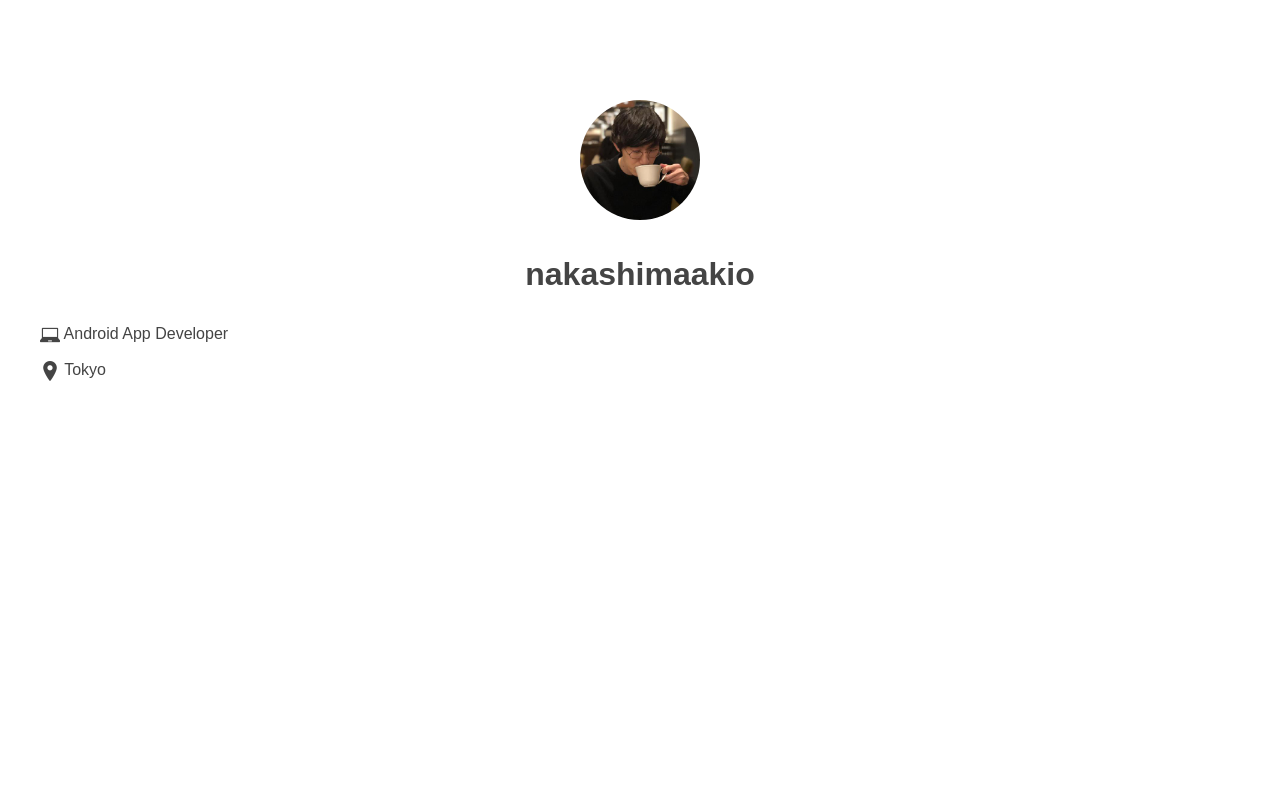
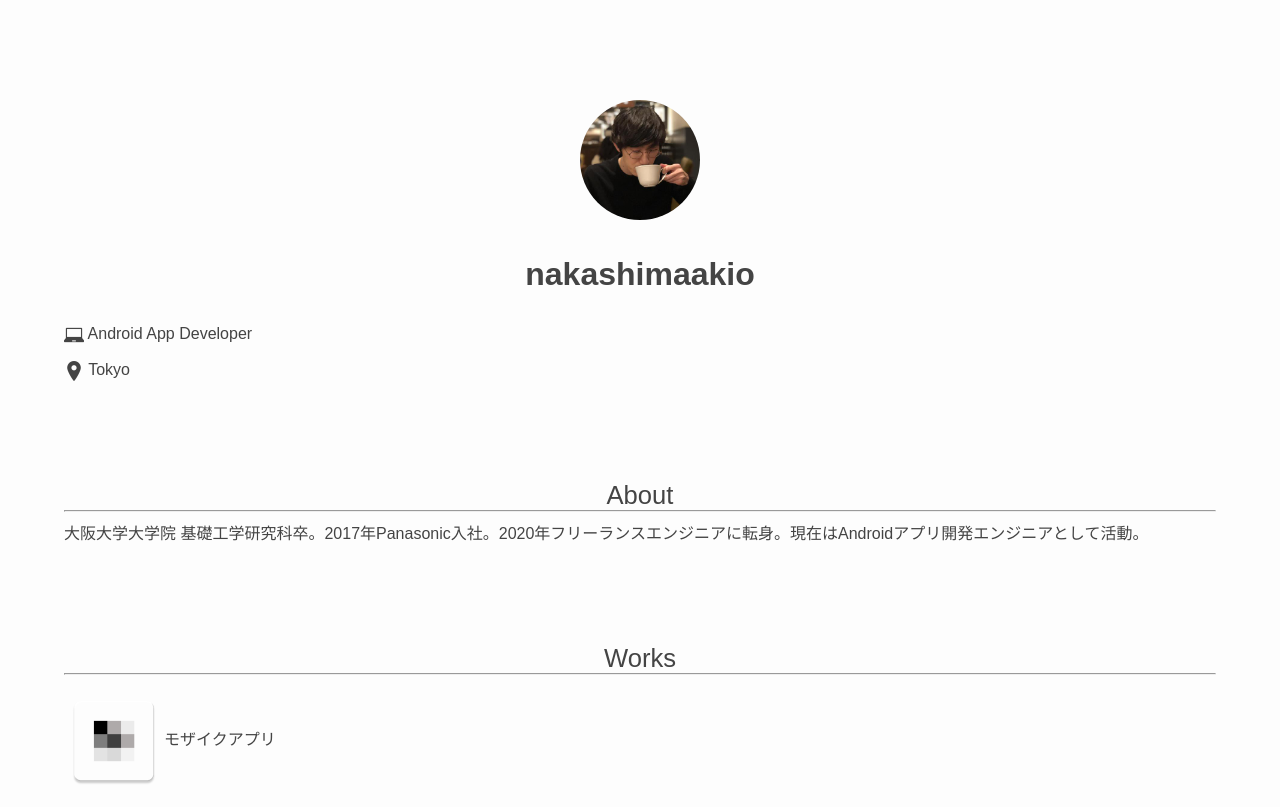
Before and after one commit to nakashimaakio/nakashimaakio.github.io, a plain HTML site: page index.html in a window 1280 px wide. Drawn offline with Linux system fonts and the light colour scheme.

Commit message:
About,Worksの追加

```diff
--- a/index.html
+++ b/index.html
@@ -9,14 +9,16 @@
         <style>
             body {
                 margin-top: 100px;
-                margin-right: 40px;
-                margin-left: 40px;
+                margin-right: 5%;
+                margin-left: 5%;
                 margin-bottom: 0px;
+                color: #444444;
+                background-color: #FDFDFD;
                 font-family: "Noto Sans JP", "游ゴシック", "YuGothic", "メイリオ", meiryo, sans-serif;
             }
         </style>
     </head>
-    <body text="#444444">
+    <body>
         <!-- アイコン -->
         <div style="text-align: center">
             <img style="border-radius:50%;" src="img/profile_icon.jpg" width="120" height="120">
@@ -28,5 +30,16 @@
         <!-- プロフィール情報 -->
         <p> <img src="img/pc.png" style="vertical-align: middle;"> Android App Developer </p>
         <p> <img src="img/map_pin.png" style="vertical-align: middle;"> Tokyo </p>
+
+        <!--About-->
+        <p style="font-size:160%;text-align:center;margin-top: 100px;margin-bottom: 0px;border: none;">About</p>
+        <hr style="margin-top: 0px;background-color: #DDDDDD;">
+        大阪大学大学院 基礎工学研究科卒。2017年Panasonic入社。2020年フリーランスエンジニアに転身。現在はAndroidアプリ開発エンジニアとして活動。
+
+        <!--Works-->
+        <p style="font-size:160%;text-align:center;margin-top: 100px;margin-bottom: 0px;border: none;">Works</p>
+        <hr style="margin-top: 0px;background-color: #DDDDDD;">
+
+        <p> <img src="img/mosaic.png" style="vertical-align: middle;" width="100px" height="100dp">モザイクアプリ</p>
     </body>
 </html>
```
Also changed, not shown: img/mosaic.png (added).
